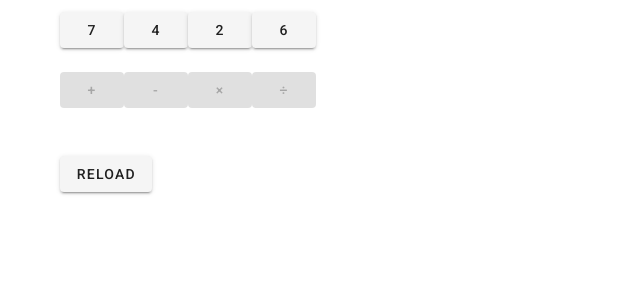
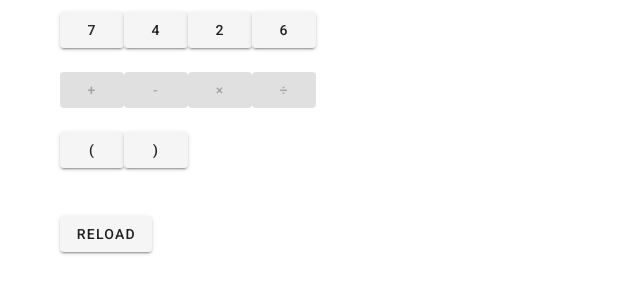
Before and after one commit to sakiso/ten-puzzle, a Vue app: page / in a window 1280 px wide. Shown: the top 300 px of the page, without its empty margins (0-640 px from the left). Built offline with nearby package versions, Linux system fonts and the light colour scheme.

Commit message:
()ボタン表示 todo:表示用の文字はcomputeではなく普通にボタン押していくたびにpushしてこう

```diff
--- a/src/views/Home.vue
+++ b/src/views/Home.vue
@@ -66,6 +66,19 @@
               "
               >÷</v-btn
             >
+          </div>
+        </v-col>
+      </v-row>
+      <v-row>
+        <v-col>
+          <div>
+           <v-btn>
+             (
+           </v-btn>
+           <v-btn>
+             )
+           </v-btn>
+
           </div>
         </v-col>
       </v-row>
```
